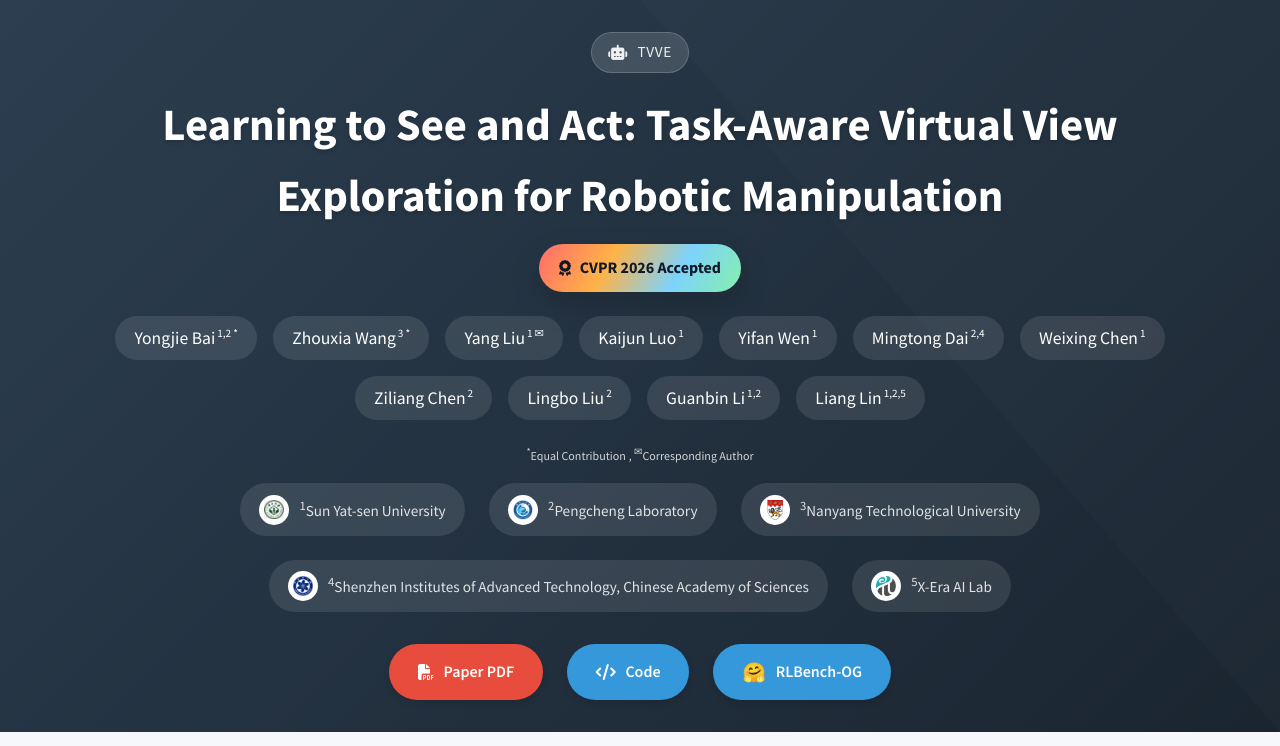
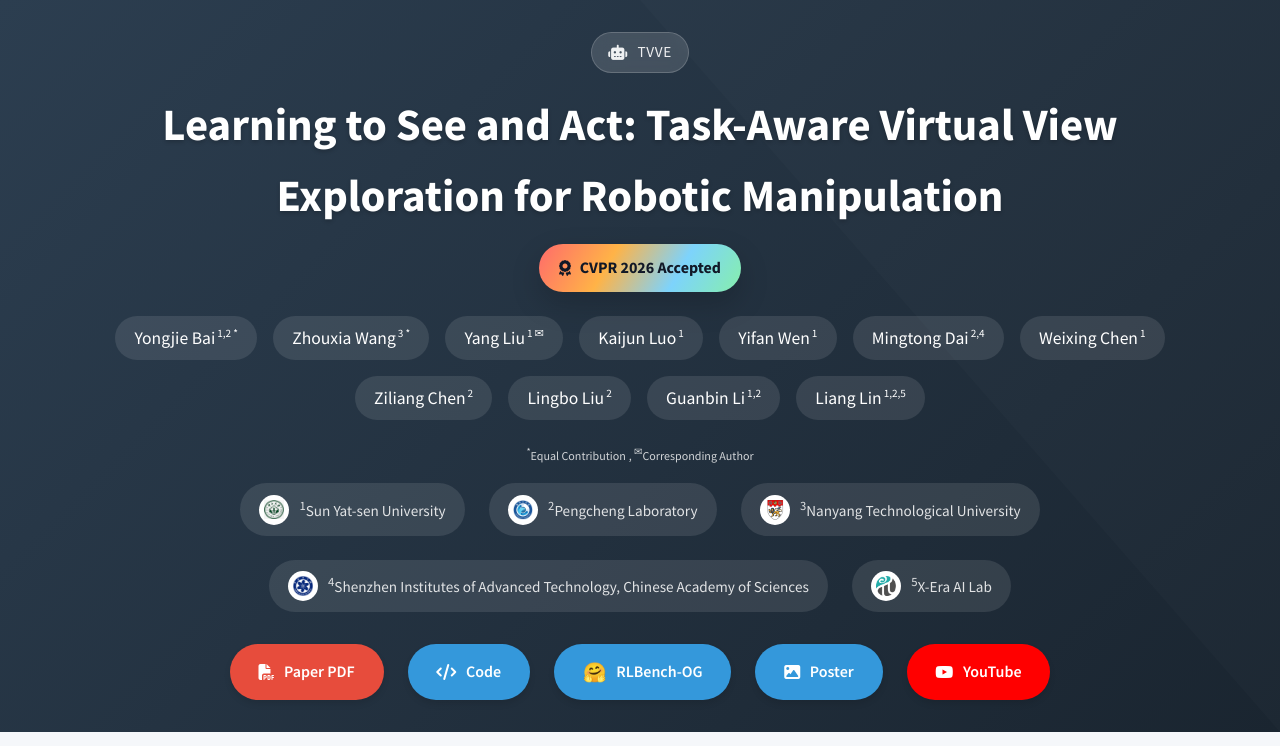
Before and after one commit to HCPLab-SYSU/TAVP, a plain HTML site: page index.html in a window 1280 px wide. Shown: the top 746 px of the page. Drawn offline with nearby package versions, Linux system fonts and the light colour scheme; grey boxes are pictures that could not be loaded.

Commit message:
Add poster and YouTube links

```diff
--- a/index.html
+++ b/index.html
@@ -240,6 +240,14 @@
             background: #c0392b;
         }
 
+        .btn-youtube {
+            background: #ff0000;
+        }
+
+        .btn-youtube:hover {
+            background: #cc0000;
+        }
+
         .hero-video {
             max-width: 1200px;
             margin: 0 auto;
@@ -1010,6 +1018,8 @@
                 <!-- <a href="#" class="btn"><i class="fas fa-video"></i> Video</a> -->
                 <a href="https://github.com/HCPLab-SYSU/TAVP" class="btn"><i class="fas fa-code"></i> Code</a>
                 <a href="https://huggingface.co/datasets/baiyu858/RLBench-OG" class="btn"><span class="emoji-icon" role="img" aria-label="Hugging Face">🤗</span> RLBench-OG</a>
+                <a href="static/images/TVVE.png" class="btn"><i class="fas fa-image"></i> Poster</a>
+                <a href="https://www.youtube.com/watch?v=LtFmU4l1hF8" class="btn btn-youtube"><i class="fab fa-youtube"></i> YouTube</a>
             </div>
         </div>
     </header>
```
Also changed, not shown: 1 other file.
